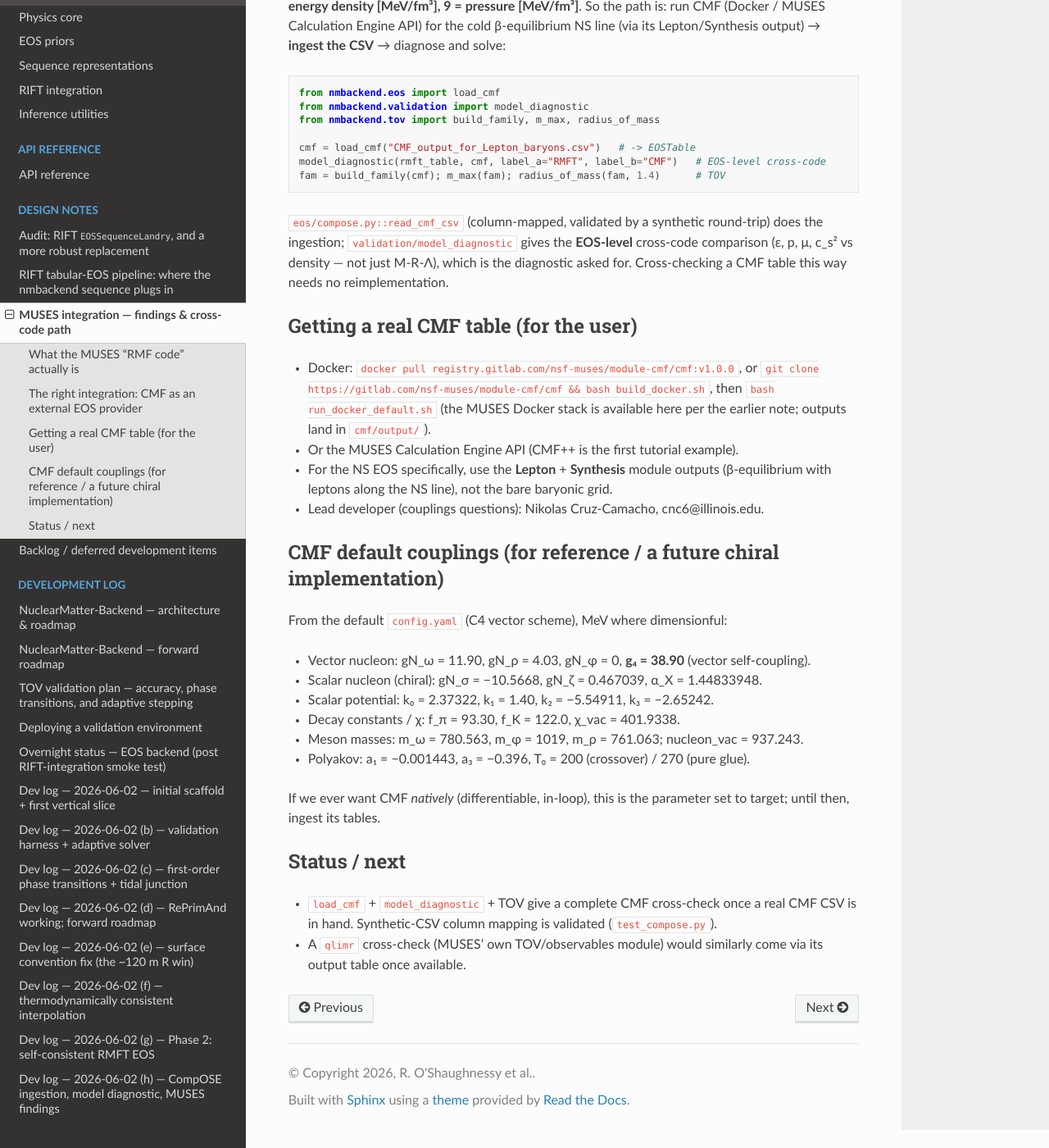
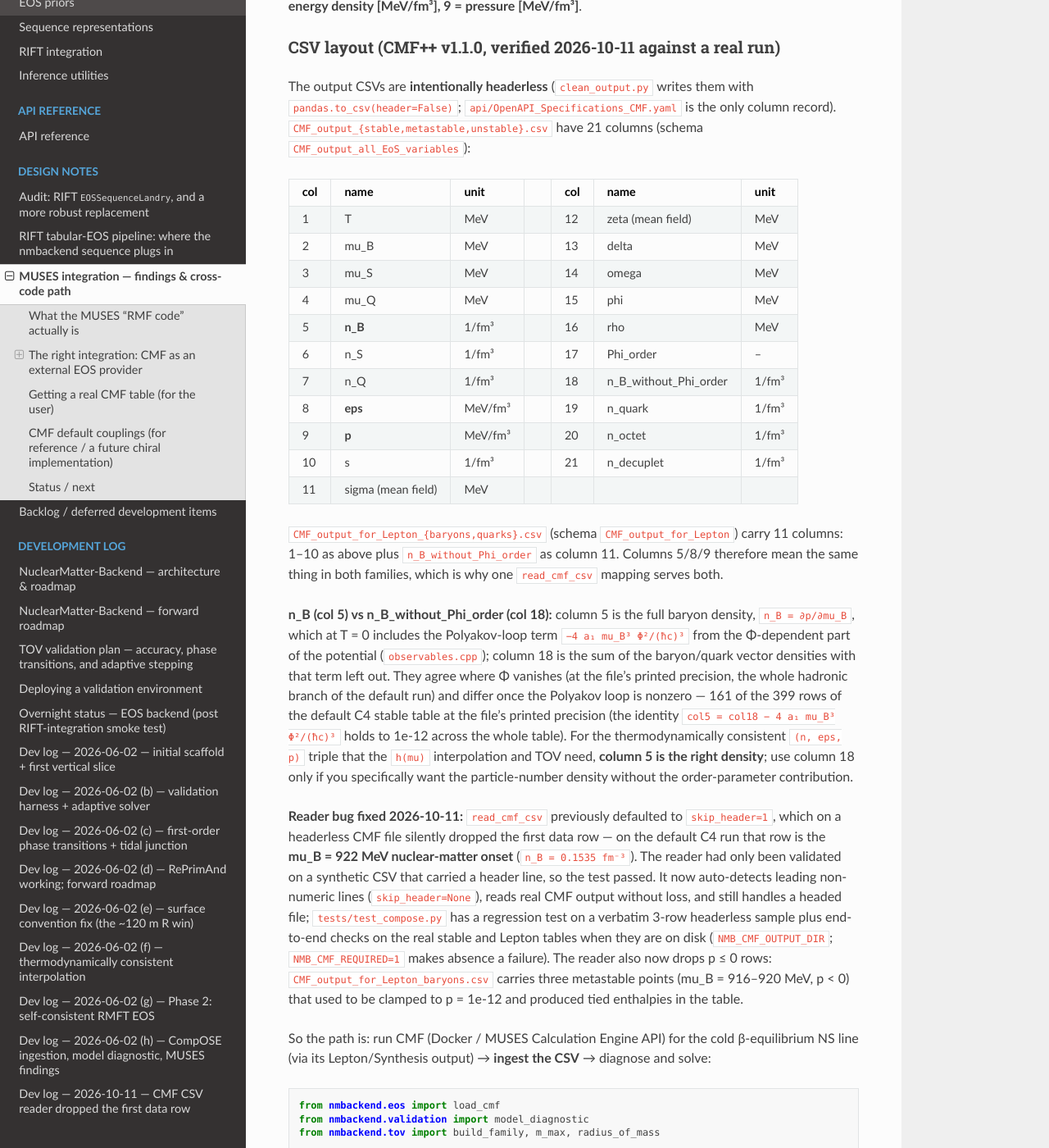
Before and after one commit to oshaughnessy-junior/NuclearMatter-Backend, a Sphinx documentation site: the page built from docs/muses-integration.md, in a window 1280 px wide and 1400 px high, scrolled down 784 px. Shown: the whole window at 82% size. Built offline with Sphinx 7.4.7 and the Read the Docs theme 3.1.0, drawn with Linux system fonts in a browser that asks for light colours; some of the changed text lies outside the part shown.

Commit message:
compose: read headerless CMF++ CSVs without dropping the first row
MUSES CMF++ v1.1.0 writes its output CSVs intentionally headerless
(clean_output.py, to_csv(header=False)), but read_cmf_csv/load_cmf
defaulted to skip_header=1 and silently discarded the first data row.
On the default C4 run (CMF_output_stable.csv, 399 x 21) that row is the
mu_B = 922 MeV nuclear-matter onset (n_B = 0.1535 fm^-3). The 2026-06
validation used a synthetic CSV written with a header, so it passed.

- skip_header=None now auto-detects leading non-numeric lines (0 for
  real CMF output, 1 for a headed export); an int still forces a skip.
- Document the 21-column layout (api/OpenAPI_Specifications_CMF.yaml,
  CMF_output_all_EoS_variables) and the 11-column Lepton layout; cols
  5/8/9 coincide, so one mapping serves both.
- Tests: verbatim 3-row headerless sample keeps the onset row and shows
  the old default dropping it; header auto-detect equals the headerless
  read; end-to-end on the real table when present.
- docs/muses-integration.md: layout table, headerless note, and n_B
  (col 5, includes the Polyakov-loop dp/dmu_B term) vs col 18 (without
  it); col5 = col18 - 4 a1 mu_B^3 Phi^2/(hbar c)^3 to 1e-12 on the real
  table. Column 5 is the one consistent with (eps, p).

Q2C pins NMB via NMB_PIN; bump that in a separate Q2C change.

Co-Authored-By: Claude Fable 5.1 <noreply@anthropic.com>

````diff
--- /dev/null
+++ b/docs/devlog/2026-10-11-cmf-headerless-reader.md
@@ -0,0 +1,60 @@
+# Dev log — 2026-10-11 — CMF CSV reader dropped the first data row
+
+**Who:** R. O'Shaughnessy (with AI pair).  Bug fix + doc correction.
+
+## Bug
+`eos.compose.read_cmf_csv` / `load_cmf` defaulted to `skip_header=1`.  MUSES CMF++
+v1.1.0 output CSVs are **intentionally headerless** (`clean_output.py`,
+`to_csv(header=False)`), so the default silently discarded the first data row.  On the
+default C4 run (`CMF_output_stable.csv`, 399 rows x 21 cols) that row is the
+mu_B = 922 MeV nuclear-matter onset, n_B = 0.1535 fm^-3.  The 2026-06-02 validation
+used a synthetic CSV written *with* a header, which is why it passed.
+
+## Fix
+- `skip_header=None` default; `_count_header_lines` skips leading non-numeric lines
+  (0 for real CMF output, 1 for a headed export).  An int still forces a fixed skip.
+- Docstring now records the full 21-column layout (checked against
+  `api/OpenAPI_Specifications_CMF.yaml`, schema `CMF_output_all_EoS_variables`) and
+  the 11-column Lepton layout; cols 5/8/9 coincide so one mapping serves both.
+- Tests (+6): verbatim 3-row headerless sample keeps the onset row and shows the old
+  default dropping it; header auto-detect equals the headerless read; end-to-end on
+  the real table when present (skipped otherwise).
+- `docs/muses-integration.md`: layout table, headerless note, and the physics of
+  col 5 (n_B incl. the Polyakov-loop dp/dmu_B term) vs col 18 (without it) — differ on
+  161/399 rows of the default table; col 5 is the one consistent with (eps, p).
+
+## Adversarial review (1 agent): 3 medium, 3 low -- all fixed
+- UTF-8 BOM made the first row "non-numeric" again (re-introducing the bug on an
+  Excel round-trip): open with `utf-8-sig` in both the detector and genfromtxt.
+- A pandas re-export header `0,1,...,20` parsed as a data row and injected a bogus
+  EOS point: an all-integer `range(ncol)` row is now treated as a header.
+- `CMF_output_for_Lepton_baryons.csv` (the file the doc recommends) has 3 metastable
+  p < 0 rows; the filter never required p > 0, so they were clamped to p = 1e-12 and
+  produced tied h.  Filter now requires p > 0; real-file test added for Lepton too.
+- Empty / all-text / too-narrow files crashed with opaque IndexErrors: ValueError
+  naming the file and columns.  Real-file tests use `NMB_CMF_OUTPUT_DIR` /
+  `NMB_CMF_REQUIRED` (repo convention, cf. NSCOOL_REQUIRED) instead of one home path.
+- Doc wording "agree wherever Phi = 0" qualified to printed precision (4 hadronic rows
+  have |Phi| ~ 1e-22).
+
+## Integration check on the real tables (genesis-gpu env, sporcsubmit)
+`load_cmf` -> `build_family` (40 models) on the actual v1.1.0 default-run output, new
+default vs the old `skip_header=1`:
+
+| table | rows kept new/old | M_max new/old [Msun] | R(1.4) new/old [km] | Lambda(1.4) new/old |
+|---|---|---|---|---|
+| CMF_output_stable.csv (399x21) | 388 / 387 | 1.9348 / 1.9334 | 11.221 / 11.491 | 399 / 405 |
+| CMF_output_for_Lepton_baryons.csv (389x11) | 386 / 385 | 1.9937 / 1.9938 | 11.221 / 11.490 | 400 / 406 |
+
+In both tables the dropped mu_B = 922 row is the lowest-density physical core point
+(after the p > 0 filter removes the Lepton file's three metastable p < 0 rows), so
+losing it moved the crust-core join from n_B = 0.1535 to 0.1616 fm^-3 and shifted
+R(1.4) by ~270 m -- a real, not cosmetic, error for anything that consumed the old
+reader.  (These are CMF's grand-canonical mu_S = -50, mu_Q = 0 grids, not a
+beta-equilibrium NS line; the numbers are an ingestion check, not a CMF NS result.
+Tables: `~/q2c_deps/cmf-v1.1.0-runs/C4_muS-50_muQ0/`.)
+`scripts/build_eos_sequence.py --ingest cmf:...` writes a valid NSSequence from the
+stable table.
+
+## Downstream
+Q2C pins NMB at its `NMB_PIN`; bump it in a separate Q2C change.
--- a/docs/muses-integration.md
+++ b/docs/muses-integration.md
@@ -29,6 +29,60 @@ quarks + Polyakov loop) and is **not** the right use of effort here.
 CMF emits **CompOSE-compatible CSV** tables (`CMF_output_stable.csv`,
 `CMF_output_for_Lepton_*.csv`). The relevant 1-based columns are
 **5 = baryon density [1/fm³], 8 = energy density [MeV/fm³], 9 = pressure [MeV/fm³]**.
+
+### CSV layout (CMF++ v1.1.0, verified 2026-10-11 against a real run)
+
+The output CSVs are **intentionally headerless** (`clean_output.py` writes them with
+`pandas.to_csv(header=False)`; `api/OpenAPI_Specifications_CMF.yaml` is the only
+column record).  `CMF_output_{stable,metastable,unstable}.csv` have 21 columns
+(schema `CMF_output_all_EoS_variables`):
+
+| col | name | unit | | col | name | unit |
+|---|---|---|---|---|---|---|
+| 1 | T | MeV | | 12 | zeta (mean field) | MeV |
+| 2 | mu_B | MeV | | 13 | delta | MeV |
+| 3 | mu_S | MeV | | 14 | omega | MeV |
+| 4 | mu_Q | MeV | | 15 | phi | MeV |
+| 5 | **n_B** | 1/fm³ | | 16 | rho | MeV |
+| 6 | n_S | 1/fm³ | | 17 | Phi_order | – |
+| 7 | n_Q | 1/fm³ | | 18 | n_B_without_Phi_order | 1/fm³ |
+| 8 | **eps** | MeV/fm³ | | 19 | n_quark | 1/fm³ |
+| 9 | **p** | MeV/fm³ | | 20 | n_octet | 1/fm³ |
+| 10 | s | 1/fm³ | | 21 | n_decuplet | 1/fm³ |
+| 11 | sigma (mean field) | MeV | | | | |
+
+`CMF_output_for_Lepton_{baryons,quarks}.csv` (schema `CMF_output_for_Lepton`) carry
+11 columns: 1–10 as above plus `n_B_without_Phi_order` as column 11.  Columns 5/8/9
+therefore mean the same thing in both families, which is why one `read_cmf_csv`
+mapping serves both.
+
+**n_B (col 5) vs n_B_without_Phi_order (col 18):** column 5 is the full baryon
+density, `n_B = ∂p/∂mu_B`, which at T = 0 includes the Polyakov-loop term
+`−4 a₁ mu_B³ Φ²/(ħc)³` from the Φ-dependent part of the potential
+(`observables.cpp`); column 18 is the sum of the baryon/quark vector densities with
+that term left out.  They agree where Φ vanishes (at the file's printed precision,
+the whole hadronic branch of the default run) and differ once the Polyakov loop is
+nonzero — 161 of the 399 rows of the
+default C4 stable table at the file's printed precision (the identity
+`col5 = col18 − 4 a₁ mu_B³ Φ²/(ħc)³` holds to 1e-12 across the whole table).  For
+the thermodynamically consistent `(n, eps, p)` triple that the `h(mu)` interpolation
+and TOV need, **column 5 is the right density**; use column 18 only if you
+specifically want the particle-number density without the order-parameter
+contribution.
+
+**Reader bug fixed 2026-10-11:** `read_cmf_csv` previously defaulted to
+`skip_header=1`, which on a headerless CMF file silently dropped the first data row —
+on the default C4 run that row is the **mu_B = 922 MeV nuclear-matter onset**
+(`n_B = 0.1535 fm⁻³`).  The reader had only been validated on a synthetic CSV that
+carried a header line, so the test passed.  It now auto-detects leading non-numeric
+lines (`skip_header=None`), reads real CMF output without loss, and still handles a
+headed file; `tests/test_compose.py` has a regression test on a verbatim 3-row
+headerless sample plus end-to-end checks on the real stable and Lepton tables when
+they are on disk (`NMB_CMF_OUTPUT_DIR`; `NMB_CMF_REQUIRED=1` makes absence a failure).
+The reader also now drops p ≤ 0 rows: `CMF_output_for_Lepton_baryons.csv` carries
+three metastable points (mu_B = 916–920 MeV, p < 0) that used to be clamped to
+p = 1e-12 and produced tied enthalpies in the table.
+
 So the path is: run CMF (Docker / MUSES Calculation Engine API) for the cold
 β-equilibrium NS line (via its Lepton/Synthesis output) → **ingest the CSV** →
 diagnose and solve:
@@ -43,8 +97,9 @@ model_diagnostic(rmft_table, cmf, label_a="RMFT", label_b="CMF")   # EOS-level c
 fam = build_family(cmf); m_max(fam); radius_of_mass(fam, 1.4)      # TOV
 ```
 
-`eos/compose.py::read_cmf_csv` (column-mapped, validated by a synthetic round-trip)
-does the ingestion; `validation/model_diagnostic` gives the **EOS-level** cross-code
+`eos/compose.py::read_cmf_csv` (column-mapped; validated by a synthetic round-trip
+and, since 2026-10-11, against the real headerless CMF++ v1.1.0 output) does the
+ingestion; `validation/model_diagnostic` gives the **EOS-level** cross-code
 comparison (ε, p, μ, c_s² vs density — not just M-R-Λ), which is the diagnostic
 asked for. Cross-checking a CMF table this way needs no reimplementation.
 
@@ -77,6 +132,12 @@ to target; until then, ingest its tables.
 ## Status / next
 
 - `load_cmf` + `model_diagnostic` + TOV give a complete CMF cross-check once a real
-  CMF CSV is in hand. Synthetic-CSV column mapping is validated (`test_compose.py`).
+  CMF CSV is in hand. Column mapping is validated on a synthetic CSV and on the real
+  headerless CMF++ v1.1.0 layout (`test_compose.py`); the real default-run tables live
+  under `~/q2c_deps/cmf-v1.1.0-runs/C4_muS-50_muQ0/` on sporcsubmit (the archived
+  default run; `cmf-v1.1.0-build/output/` is a scratch dir other runs overwrite; override
+  with `NMB_CMF_OUTPUT_DIR`).
+- Q2C pins NMB via its `NMB_PIN` file; bumping that pin to pick up the reader fix is a
+  separate Q2C change, not part of this repository.
 - A `qlimr` cross-check (MUSES' own TOV/observables module) would similarly come via
   its output table once available.
````
Also changed, not shown: 2 other files.
